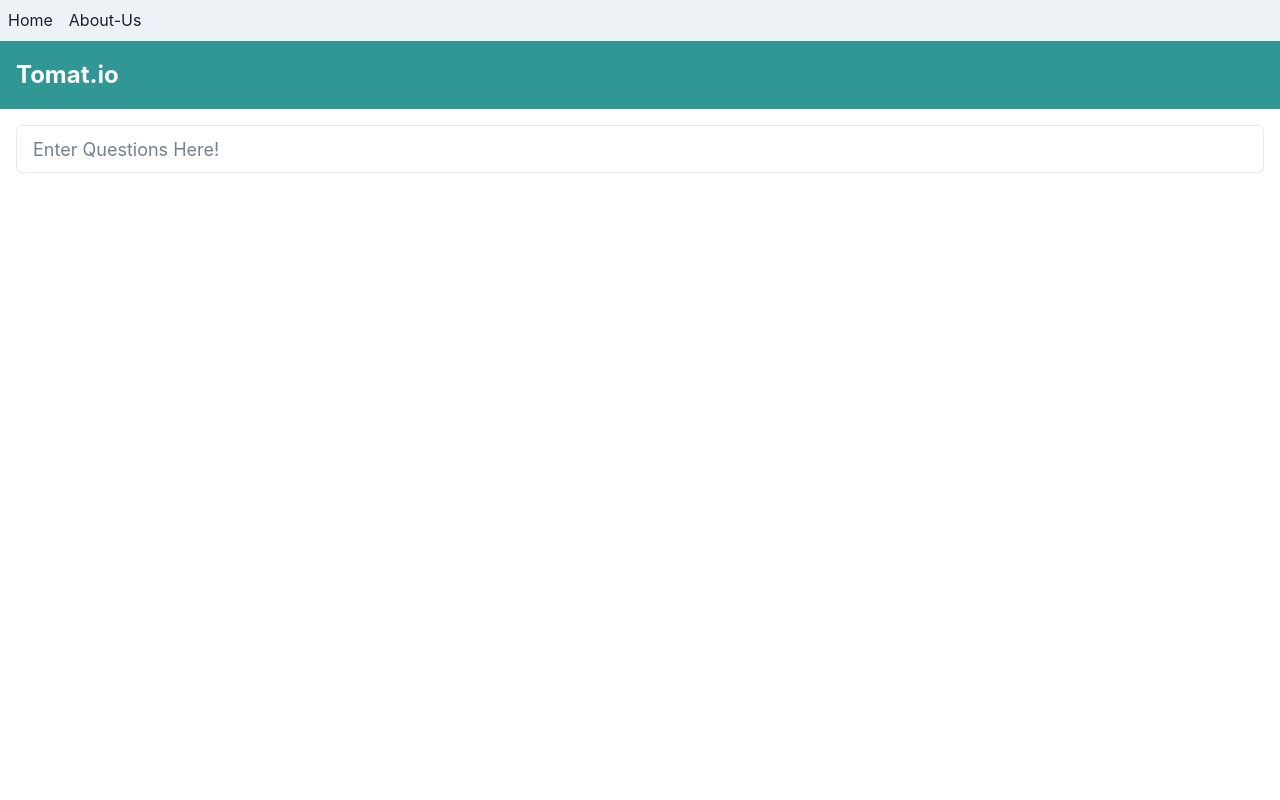
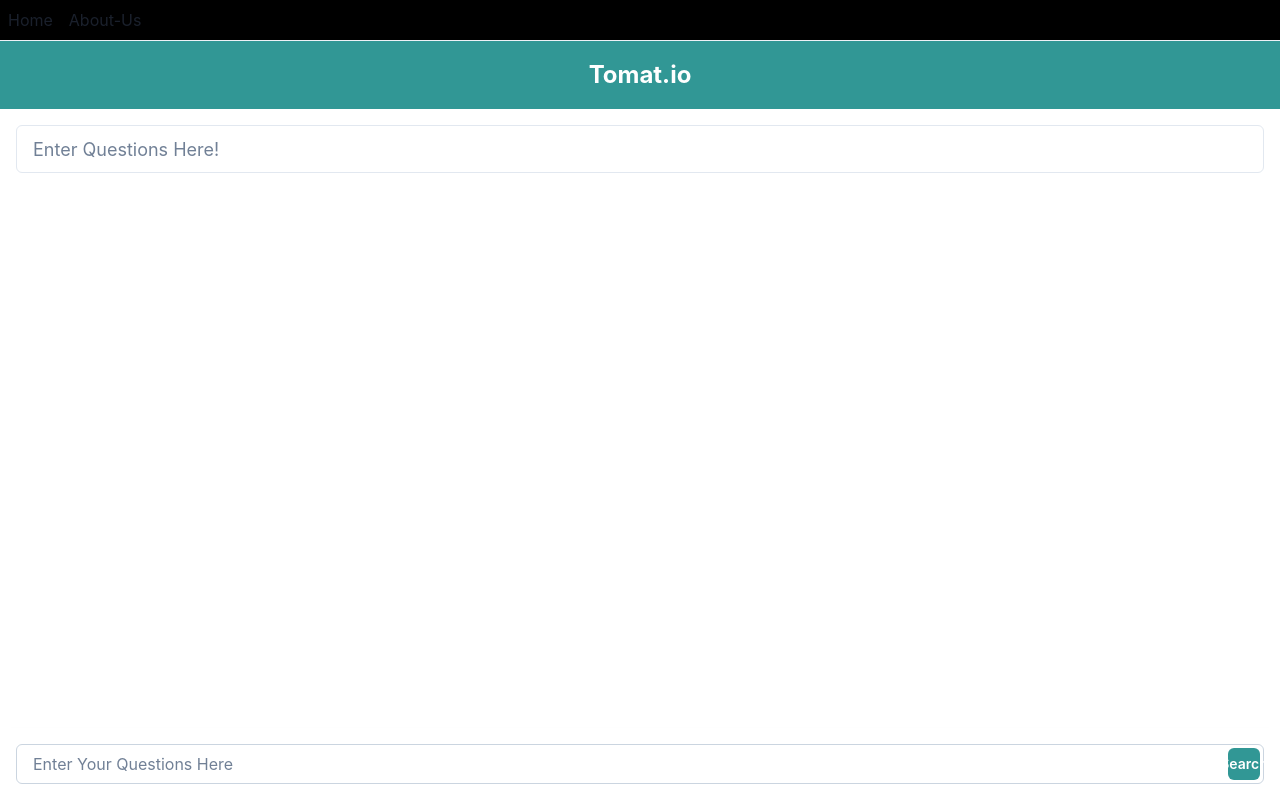
Before and after one commit to Cernous/Tomat.io, a React (Vite) app in the folder frontend/: page / in a window 1280 px wide. Built offline with nearby package versions, Linux system fonts and the light colour scheme.

Commit message:
i love chakra, tried css on chakra, doesn't work

```diff
--- a/frontend/src/routes/_layout.tsx
+++ b/frontend/src/routes/_layout.tsx
@@ -1,4 +1,4 @@
-import { Box, Divider, Flex } from '@chakra-ui/react'
+import { Box, Divider, Flex, ColorMode} from '@chakra-ui/react'
 import { createFileRoute, Link, Outlet } from '@tanstack/react-router'
 import React from 'react'
 
@@ -9,12 +9,12 @@ export const Route = createFileRoute('/_layout')({
 function RouteComponent() {
   return (
     <>
-    <Box id="topbar" p={2} bg="gray.100">
+    <Box id="topbar" p={2} bg="black" >
       <Flex gap={4} align="center">
         <Link to="/" style={{ fontWeight: 'normal' }}>
           Home
         </Link>
-        <Link to="/about" style={{ fontWeight: 'normal' }}>
+        <Link to="/about" color = "white" style={{ fontWeight: 'normal' }}>
           About-Us
         </Link>
       </Flex>
--- a/frontend/src/routes/_layout/index.tsx
+++ b/frontend/src/routes/_layout/index.tsx
@@ -1,6 +1,7 @@
-import { Box, Input, Link } from '@chakra-ui/react'
+import { Box, Input, Link, Center, Flex, InputGroup, InputRightElement, Button} from '@chakra-ui/react'
 import { createFileRoute } from '@tanstack/react-router'
 import React from 'react'
+
 
 export const Route = createFileRoute('/_layout/')({
   component: Index,
@@ -9,13 +10,15 @@ export const Route = createFileRoute('/_layout/')({
 function Index() {
   return (
     <div>
-      <Box
+      <Flex
         display="flex"
+        flexDir="column"
         justifyContent="space-between"
-        alignItems="center"
         p={4}
         bg="teal.500"
       >
+      <Box>
+      <Center>
           <Link
             href="https://en.wikipedia.org/wiki/Tomato"
             color="white"
@@ -24,16 +27,40 @@ function Index() {
           >
             Tomat.io
           </Link>
-      </Box>
+        </Center></Box>
+      </Flex>
 
-      <Box p={4}>
+
+      <Box
+      p={4}
+      alignSelf = "center">
+        <Flex>
         <Input
           type="text"
           name="query"
+          display="flex"
+          flexDir="column"
           placeholder="Enter Questions Here!"
           size="lg"
           variant="outline"
+
+
         />
+      </Flex>
+      </Box>
+      <Box position="fixed" bottom="0" width="100%" bg="white" p={4} boxShadow="lg">
+      <InputGroup size="md">
+        <Input
+          placeholder="Enter Your Questions Here"
+          borderColor="gray.300"
+          focusBorderColor=".500"
+        />
+        <InputRightElement>
+          <Button colorScheme="teal" size="sm" width = "50%">
+            Search
+          </Button>
+        </InputRightElement>
+      </InputGroup>
     </Box>
     </div>
   )
```
Lines whose indentation alone changed are shown as unchanged.
